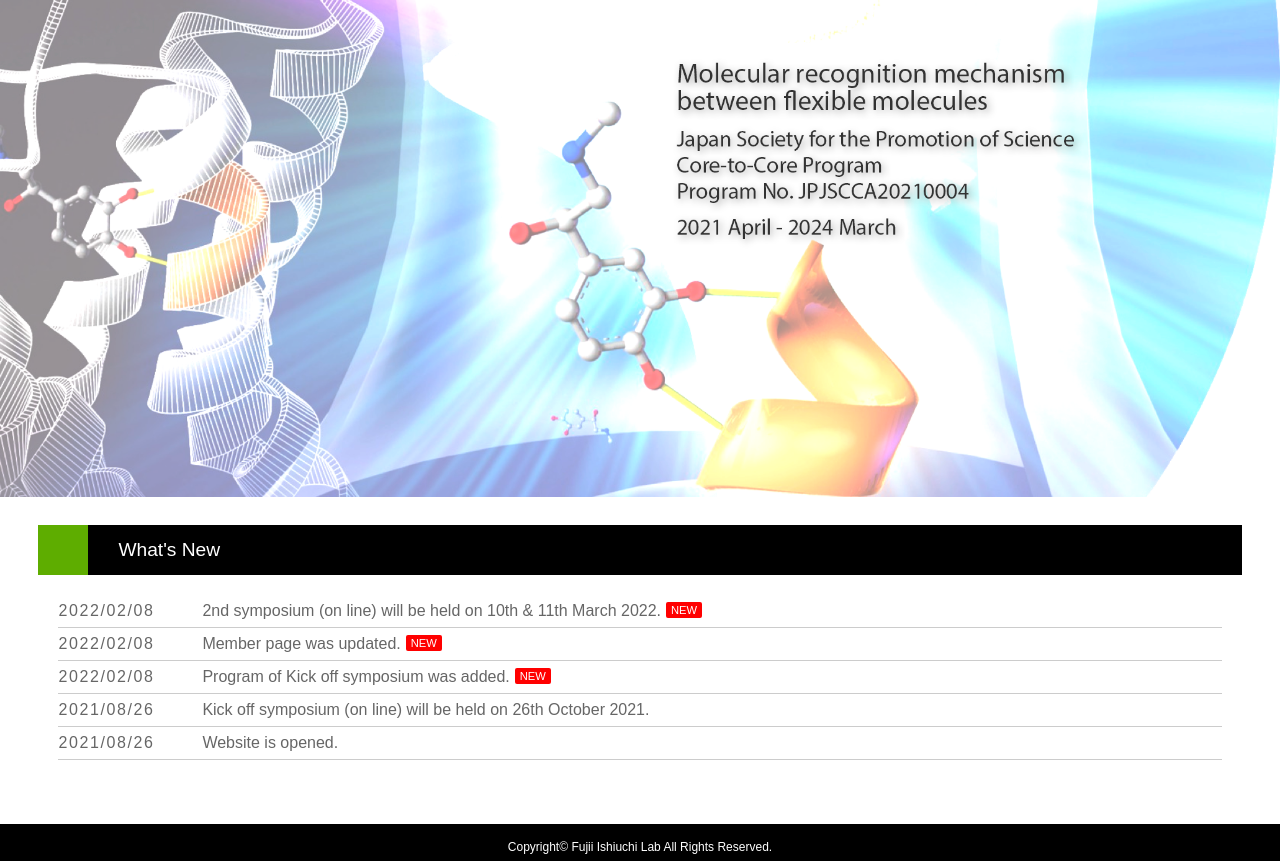
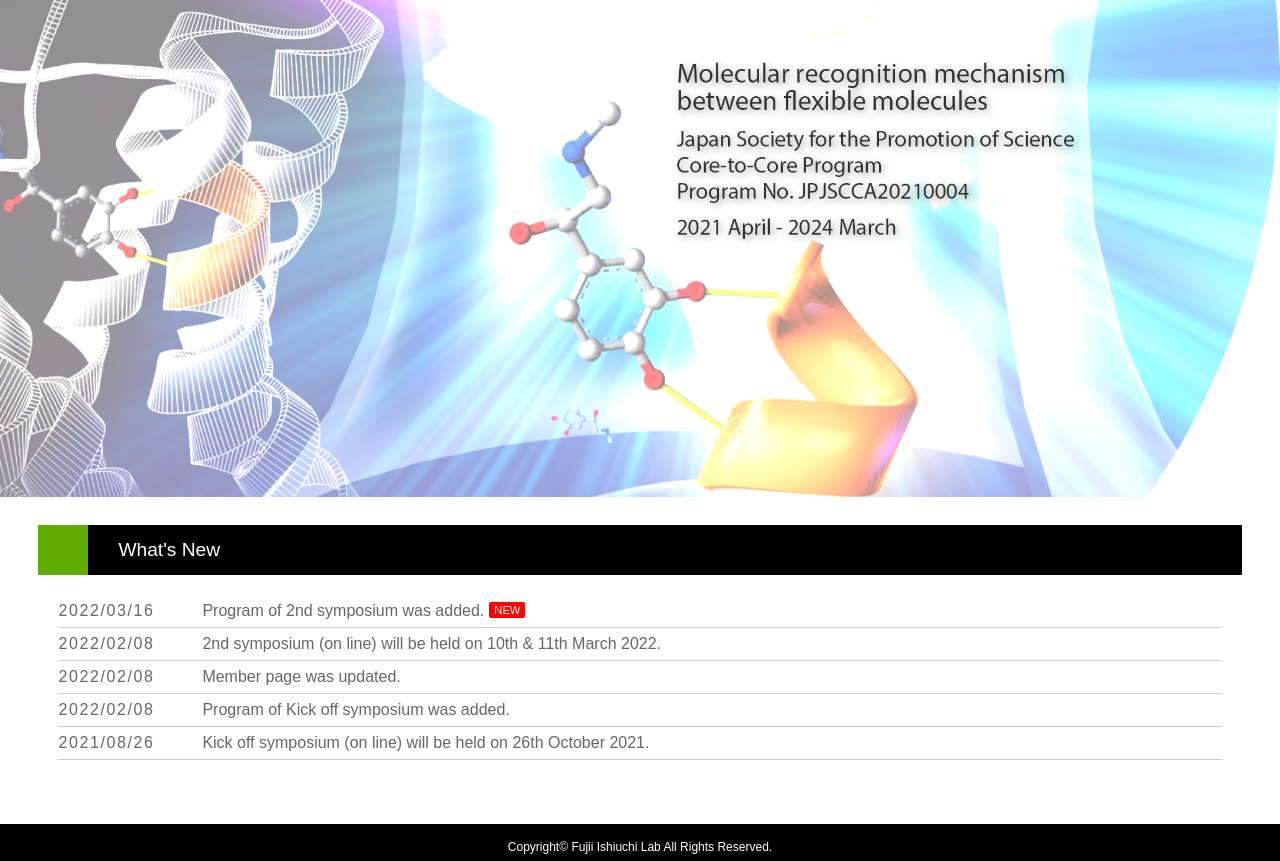
Before and after one commit to takoikatakotako/core-to-core-fuji-lab, a plain HTML site: page index.html in a window 1280 px wide. Shown: the part 53-914 px from the top of the page. Drawn offline with Linux system fonts and the light colour scheme.

Commit message:
HP更新

```diff
--- a/index.html
+++ b/index.html
@@ -34,12 +34,14 @@
     <section id="new">
         <h2>What's New</h2>
         <dl>
+            <dt>2022/03/16</dt>
+            <dd>Program of 2nd symposium was added.<span class="newicon">NEW</span></dd>
             <dt>2022/02/08</dt>
-            <dd>2nd symposium (on line) will be held on 10th & 11th March 2022.<span class="newicon">NEW</span></dd>
+            <dd>2nd symposium (on line) will be held on 10th & 11th March 2022.</dd>
             <dt>2022/02/08</dt>
-            <dd>Member page was updated.<span class="newicon">NEW</span></dd>
+            <dd>Member page was updated.</dd>
             <dt>2022/02/08</dt>
-            <dd>Program of Kick off symposium was added.<span class="newicon">NEW</span></dd>
+            <dd>Program of Kick off symposium was added.</dd>
             <dt>2021/08/26</dt>
             <dd>Kick off symposium (on line)  will be held on 26th October 2021.</dd>
             <dt>2021/08/26</dt>
```
Also changed, not shown: seminar.html (+5 -7 lines), 1 other file.
